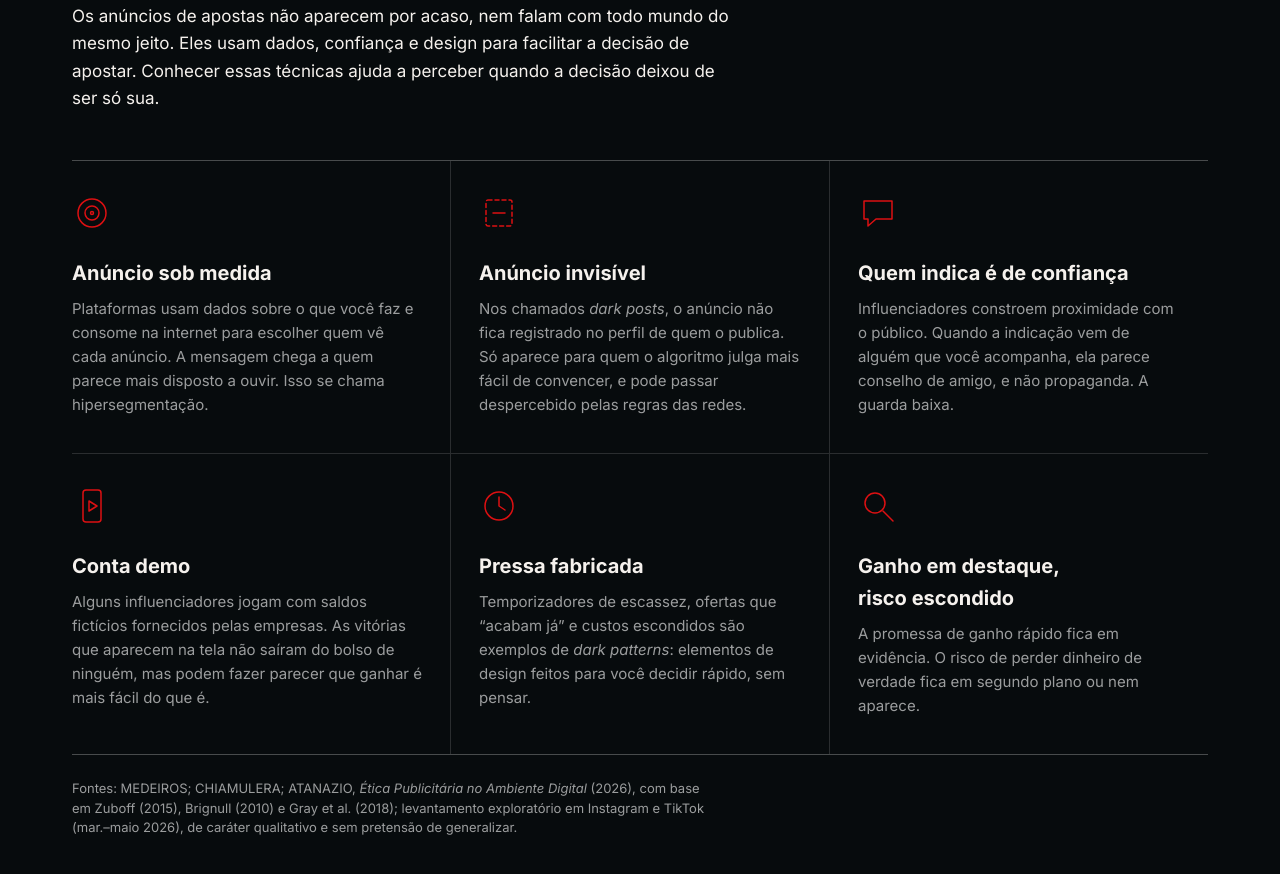
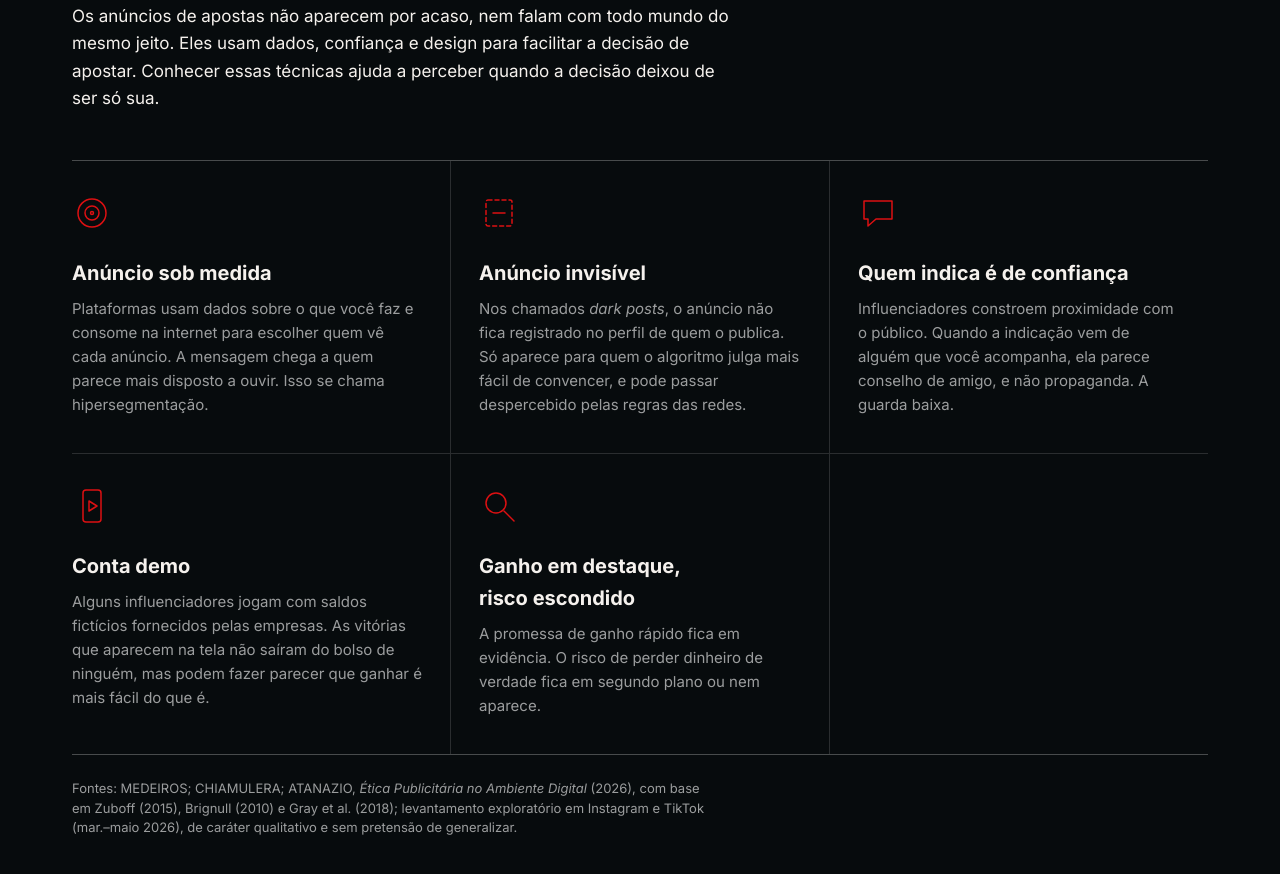
Before and after one commit to brunochiam/landing-apostas, a plain HTML site: page index.html in a window 1280 px wide. Shown: the part 3912-4786 px from the top of the page. Drawn offline with Linux system fonts and the light colour scheme.

Commit message:
Remove card "Pressa fabricada" da seção Como funciona
Co-Authored-By: Claude Opus 5.5 <noreply@anthropic.com>

```diff
--- a/css/styles.css
+++ b/css/styles.css
@@ -364,6 +364,10 @@ section[id] { scroll-margin-top: 64px; }
 /* Lista de 6 itens (2 linhas de 3): alinha a 1ª coluna de cada linha */
 @media (min-width: 768px) {
   .lista-3.seis li:nth-child(3n+1) { padding-left: 0; }
+  /* Linha incompleta (ex.: 5 itens): preenche a célula vazia com o fundo, sem bloco cinza */
+  .lista-3.seis:has(> li:last-child:nth-child(3n+2))::after {
+    content: ""; background: var(--preto);
+  }
 }
 .lista-3 h3 { text-wrap: balance; }
 .lista-3 p { font-size: 0.9375rem; }
--- a/index.html
+++ b/index.html
@@ -165,7 +165,7 @@
           <p>Os anúncios de apostas não aparecem por acaso, nem falam com todo mundo do mesmo jeito. Eles usam dados, confiança e design para facilitar a decisão de apostar. Conhecer essas técnicas ajuda a perceber quando a decisão deixou de ser só sua.</p>
         </div>
 
-        <ul class="lista-3 seis" aria-label="Seis técnicas usadas na publicidade de apostas">
+        <ul class="lista-3 seis" aria-label="Cinco técnicas usadas na publicidade de apostas">
           <li>
             <svg viewBox="0 0 40 40" aria-hidden="true"><circle cx="20" cy="20" r="14"/><circle cx="20" cy="20" r="7"/><circle cx="20" cy="20" r="1.5"/></svg>
             <h3>Anúncio sob medida</h3>
@@ -185,11 +185,6 @@
             <svg viewBox="0 0 40 40" aria-hidden="true"><rect x="11" y="4" width="18" height="32" rx="3"/><path d="M17 15l8 5-8 5z"/></svg>
             <h3>Conta demo</h3>
             <p>Alguns influenciadores jogam com saldos fictícios fornecidos pelas empresas. As vitórias que aparecem na tela não saíram do bolso de ninguém, mas podem fazer parecer que ganhar é mais fácil do que é.</p>
-          </li>
-          <li>
-            <svg viewBox="0 0 40 40" aria-hidden="true"><circle cx="20" cy="20" r="14"/><path d="M20 11v9l6 4"/></svg>
-            <h3>Pressa fabricada</h3>
-            <p>Temporizadores de escassez, ofertas que “acabam já” e custos escondidos são exemplos de <em>dark patterns</em>: elementos de design feitos para você decidir rápido, sem pensar.</p>
           </li>
           <li>
             <svg viewBox="0 0 40 40" aria-hidden="true"><circle cx="17" cy="17" r="10"/><path d="M25 25l10 10"/></svg>
```
